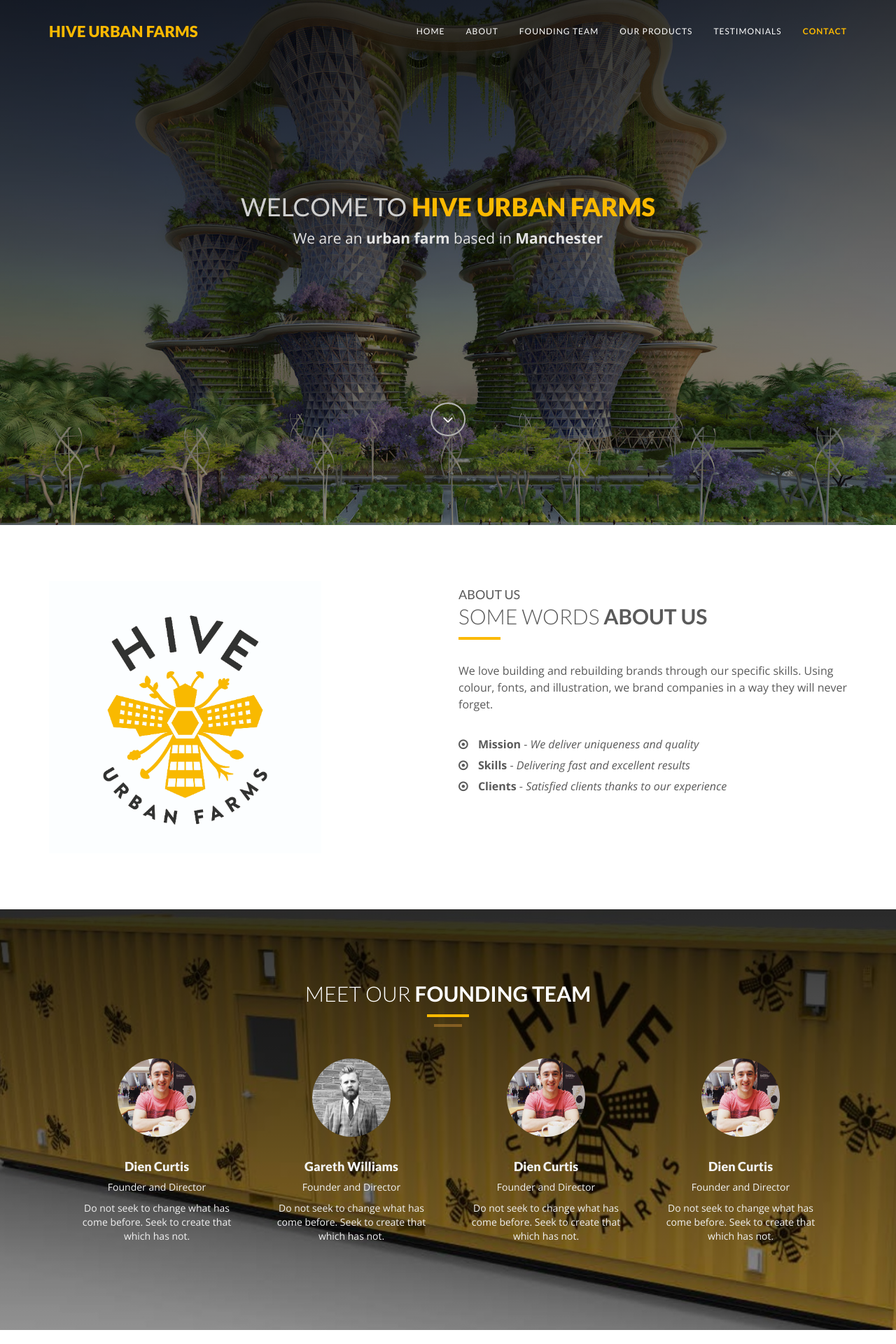
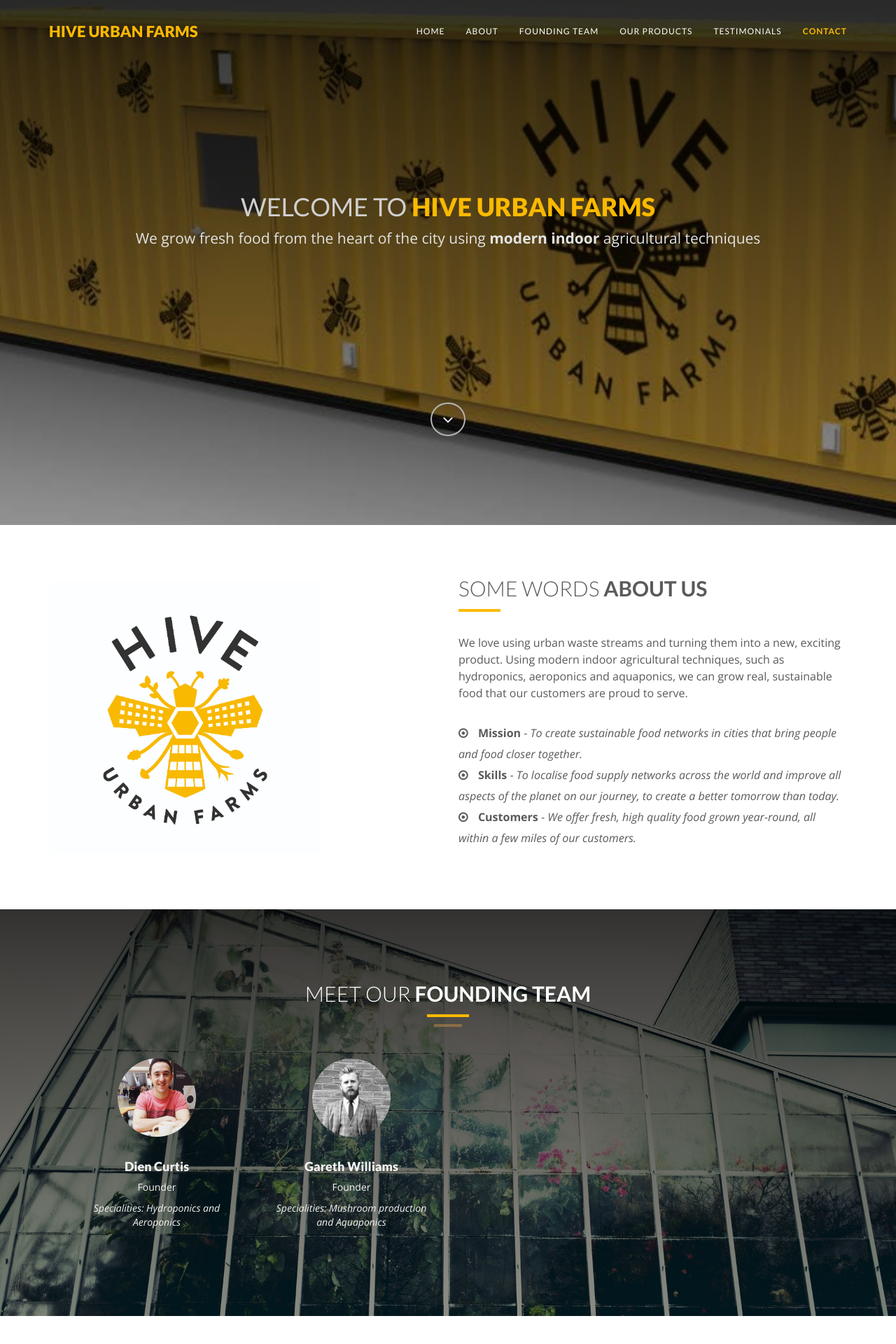
Before and after one commit to hiveurbanfarms/hiveurbanfarms.github.io, a PHP site: page / in a window 1280 px wide. Shown: the top 1920 px of the page at 70% size. Run offline with PHP 8.4, Linux system fonts and the light colour scheme; some libraries are stand-ins or nearby versions.

Commit message:
Backgrounds and text

```diff
--- a/css/style.css
+++ b/css/style.css
@@ -117,7 +117,7 @@ font-weight: 900;
 	}
 /* Home Style */
 #tf-home{
-	background: url(../img/vvillage.jpg);
+	background: url(../img/Container.jpg);
 	background-size: cover;
 	background-position: center;
 	background-attachment: fixed;
@@ -180,7 +180,7 @@ ul.about-list li span{
 
 /* Team Section */
 #tf-team{
-	background: url(../img/Container.jpg);
+	background: url(../img/greenhouse.jpg);
 	background-size: cover;
 	background-position: center;
 	background-attachment: fixed;
@@ -444,7 +444,7 @@ ol.type li a.active { font-weight: 700; }
 }
 /* Testimonials Section */
 #tf-testimonials{
-	background: url(../img/05.jpg);
+	background: url(../img/shroom.jpg);
 	background-size: cover;
 	background-position: center;
 	background-attachment: fixed;
--- a/index.html
+++ b/index.html
@@ -81,7 +81,7 @@
         <div class="overlay">
             <div class="content">
                 <h1>Welcome to <strong><span class="color">Hive Urban Farms</span></strong></h1>
-                <p class="lead">We are an <strong>urban farm</strong> based in <strong>Manchester</strong></p>
+                <p class="lead">We grow fresh food from the heart of the city using <strong>modern indoor</strong> agricultural techniques</p>
                 <a href="#tf-about" class="fa fa-angle-down page-scroll"></a>
             </div>
         </div>
@@ -98,24 +98,24 @@
                 <div class="col-md-6">
                     <div class="about-text">
                         <div class="section-title">
-                            <h4>About us</h4>
+                            <!-- <h4>About us</h4> -->
                             <h2>Some words <strong>about us</strong></h2>
                             <hr>
                             <div class="clearfix"></div>
                         </div>
-                        <p class="intro">We love building and rebuilding brands through our  specific skills. Using colour, fonts, and illustration, we brand companies in a way they will never forget.</p>
+                        <p class="intro">We love using urban waste streams and turning them into a new, exciting product. Using modern indoor agricultural techniques, such as hydroponics, aeroponics and aquaponics, we can grow real, sustainable food that our customers are proud to serve.</p>
                         <ul class="about-list">
                             <li>
                                 <span class="fa fa-dot-circle-o"></span>
-                                <strong>Mission</strong> - <em>We deliver uniqueness and quality</em>
+                                <strong>Mission</strong> - <em>To create sustainable food networks in cities that bring people and food closer together.</em>
                             </li>
                             <li>
                                 <span class="fa fa-dot-circle-o"></span>
-                                <strong>Skills</strong> - <em>Delivering fast and excellent results</em>
+                                <strong>Skills</strong> - <em>To localise food supply networks across the world and improve all aspects of the planet on our journey, to create a better tomorrow than today.</em>
                             </li>
                             <li>
                                 <span class="fa fa-dot-circle-o"></span>
-                                <strong>Clients</strong> - <em>Satisfied clients thanks to our experience</em>
+                                <strong>Customers</strong> - <em>We offer fresh, high quality food grown year-round, all within a few miles of our customers.</em>
                             </li>
                         </ul>
                     </div>
@@ -142,8 +142,8 @@
                             <img src="img/team/DC.jpg" alt="..." class="img-circle team-img">
                             <div class="caption">
                                 <h3>Dien Curtis</h3>
-                                <p>Founder and Director</p>
-                                <p>Do not seek to change what has come before. Seek to create that which has not.</p>
+                                <p>Founder</p>
+                                <p><em>Specialities: Hydroponics and Aeroponics</em></p>
                             </div>
                         </div>
                     </div>
@@ -153,12 +153,12 @@
                             <img src="img/team/GW.jpg" alt="..." class="img-circle team-img">
                             <div class="caption">
                                 <h3>Gareth Williams</h3>
-                                <p>Founder and Director</p>
-                                <p>Do not seek to change what has come before. Seek to create that which has not.</p>
+                                <p>Founder</p>
+                                <p><em>Specialities: Mushroom production and Aquaponics</em></p>
                             </div>
                         </div>
                     </div>
-
+                    <!--
                       <div class="item">
                         <div class="thumbnail">
                             <img src="img/team/DC.jpg" alt="..." class="img-circle team-img">
@@ -181,7 +181,7 @@
                         </div>
                     </div>
 
-                    <!-- <div class="item">
+                    <div class="item">
                         <div class="thumbnail">
                             <img src="img/team/03.jpg" alt="..." class="img-circle team-img">
                             <div class="caption">
@@ -252,7 +252,7 @@
         </div>
     </div>
 
-    <!-- Services Section
+    <!-- Products Section
     ==========================================-->
     <div id="tf-services" class="text-center">
         <div class="container">
@@ -504,7 +504,7 @@
         <div class="overlay">
             <div class="container">
                 <div class="section-title center">
-                    <h2><strong>Our partners'</strong> testimonials</h2>
+                    <h2><strong>Our customers'</strong> testimonials</h2>
                     <div class="line">
                         <hr>
                     </div>
```
Also changed, not shown: img/DC.jpg (added), img/GW.jpg (added), img/arch.jpg (added), img/coffee.jpg (added), img/diengroup.jpg (added), img/gareth.jpg (added), img/gareth1.jpg (added), img/greenhouse.jpg (added), img/greenhouse1.jpg (added), img/salad.jpg (added), img/shroom.jpg (added), 1 other file.
